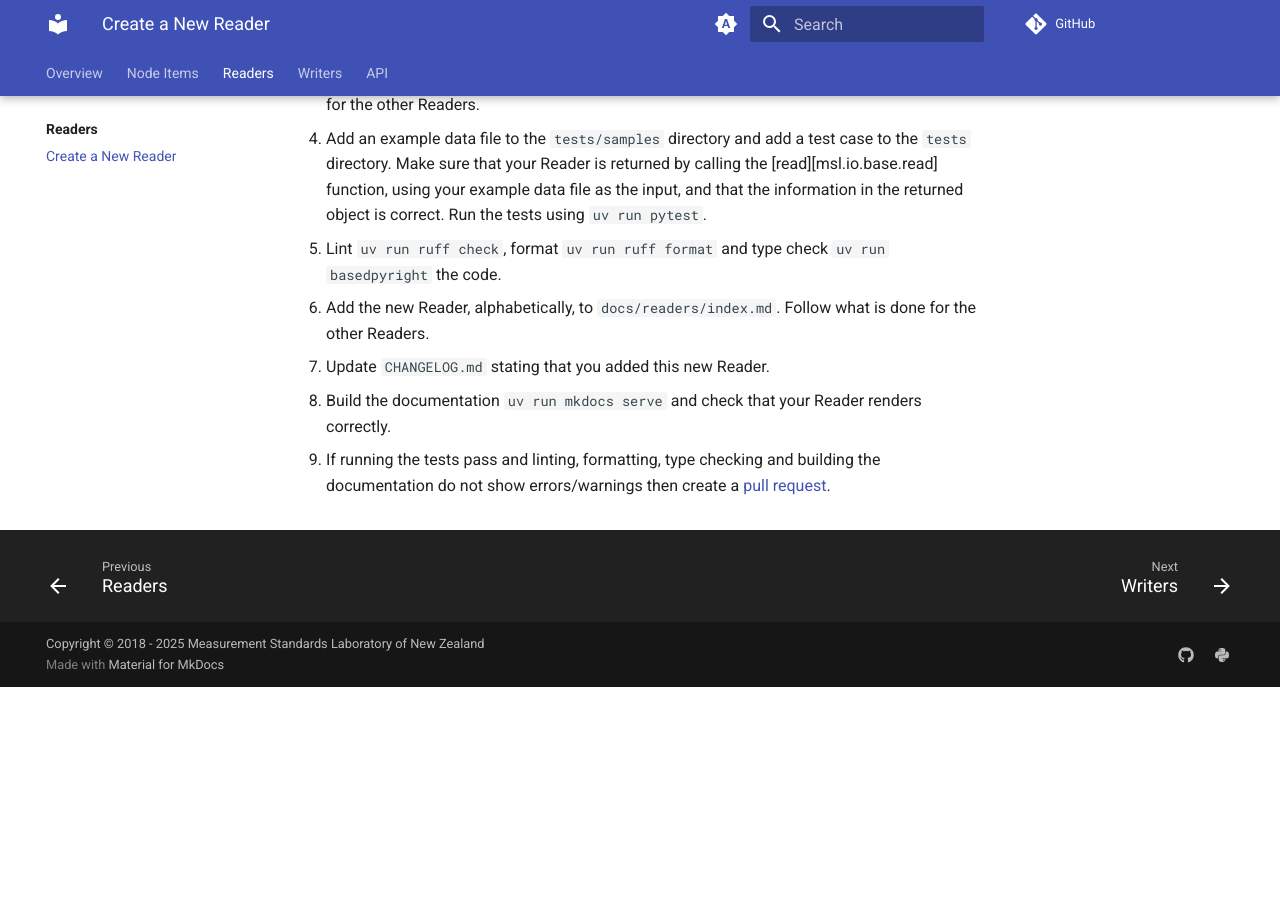
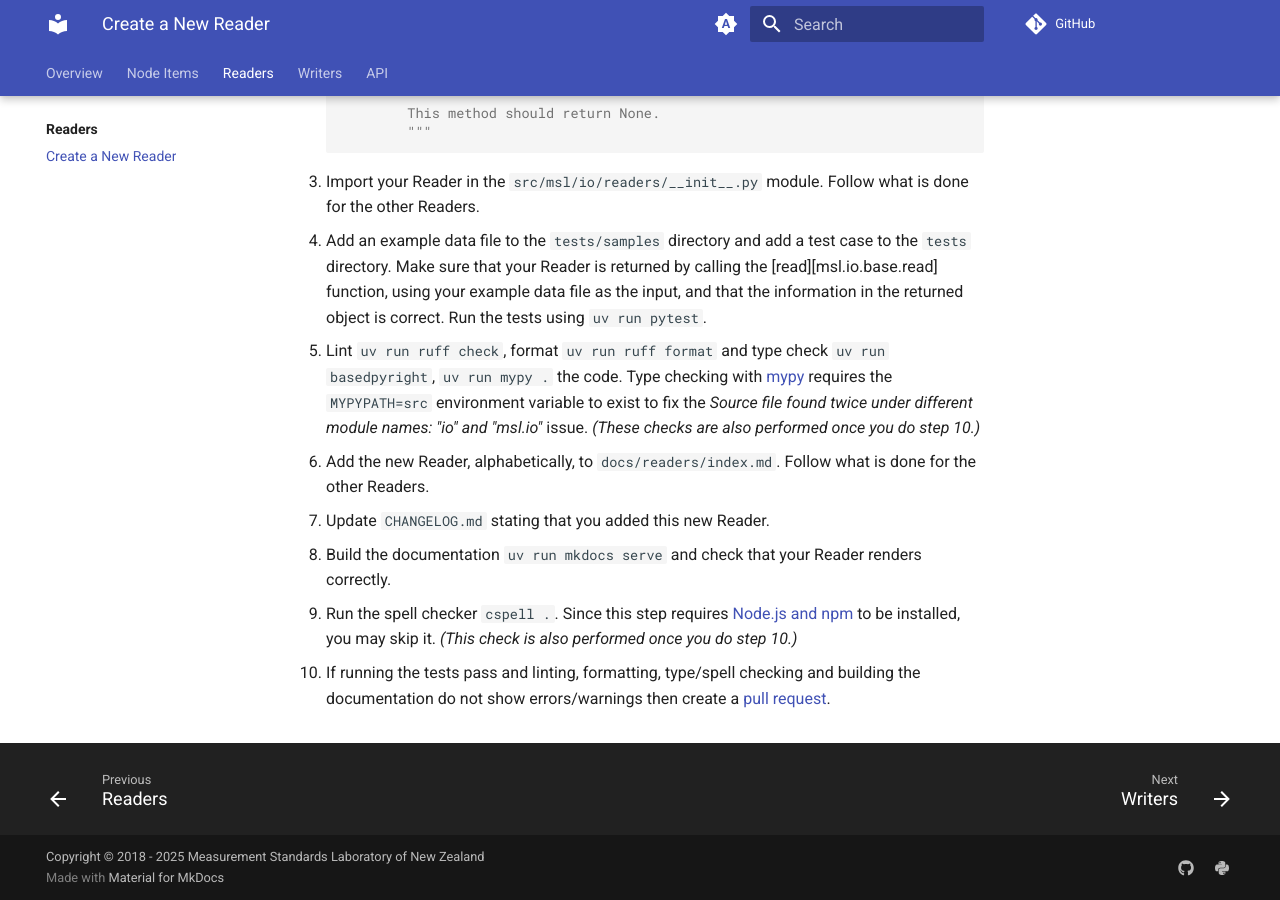
Before and after one commit to MSLNZ/msl-io, an MkDocs documentation site: the page built from docs/readers/create.md, in a window 1280 px wide and 900 px high, scrolled down 1600 px. Built offline with MkDocs 1.6.1 and Material for MkDocs 9.7.7, drawn with Linux system fonts in a browser that asks for light colours; comment, search, counter and statistics services are not loaded; the version menu is left out; before the commit the page ends 2287 px from its top, so only the background shows below that; some of the changed text lies outside the part shown.

Commit message:
docs: mention dev dependencies in readers/create.md

```diff
--- a/cspell.json
+++ b/cspell.json
@@ -49,6 +49,9 @@
         "levelno",
         "loadtxt",
         "mkdocs",
+        "mkdocstrings",
+        "mypy",
+        "MYPYPATH",
         "ncols",
         "ndarray",
         "NOCLOSEPROCESS",
--- a/docs/readers/create.md
+++ b/docs/readers/create.md
@@ -2,7 +2,7 @@
 
 When adding a new [Reader][msl.io.base.Reader] to the [repository]{:target="_blank"} the following steps should be performed.
 
-[uv]{:target="_blank"} is used as the package and project manager for `msl-io` development, it is recommended to install it.
+[uv]{:target="_blank"} is used as the package and project manager for `msl-io` development, it is recommended to install it. [mypy]{:target="_blank"} and [basedpyright]{:target="_blank"} are used as type checkers, [ruff]{:target="_blank"} is used as the formatter/linter and the documentation is built with [MkDocs]{:target="_blank"} using the [Material]{:target="_blank"} theme and the [mkdocstrings-python]{:target="_blank"} plugin. Installation of these packages is automatically managed for you by [uv]{:target="_blank"}. [CSpell]{:target="_blank"} provides spell checking and can be installed by running `npm install -g cspell@latest` (which requires [Node.js and npm]{:target="_blank"} to be installed).
 
 !!! note
     If you do not want to contribute your new [Reader][msl.io.base.Reader] to the [repository]{:target="_blank"} then you only need to write the code shown in Step 2 to use your [Reader][msl.io.base.Reader] in your own software. Once you import your module in your code, your [Reader][msl.io.base.Reader] will be registered and it will be used to [read][msl.io.read] your data files.
@@ -70,7 +70,7 @@
 
 4. Add an example data file to the `tests/samples` directory and add a test case to the `tests` directory. Make sure that your Reader is returned by calling the [read][msl.io.base.read] function, using your example data file as the input, and that the information in the returned object is correct. Run the tests using `uv run pytest`.
 
-5. Lint `uv run ruff check`, format `uv run ruff format` and type check `uv run basedpyright` the code.
+5. Lint `uv run ruff check`, format `uv run ruff format` and type check `uv run basedpyright`, `uv run mypy .` the code. Type checking with [mypy]{:target="_blank"} requires the `MYPYPATH=src` environment variable to exist to fix the *Source file found twice under different module names: "io" and "msl.io"* issue. *(These checks are also performed once you do step 10.)*
 
 6. Add the new Reader, alphabetically, to `docs/readers/index.md`. Follow what is done for the other Readers.
 
@@ -78,9 +78,19 @@
 
 8. Build the documentation `uv run mkdocs serve` and check that your Reader renders correctly.
 
-9. If running the tests pass and linting, formatting, type checking and building the documentation do not show errors/warnings then create a [pull request]{:target="_blank"}.
+9. Run the spell checker `cspell .`. Since this step requires [Node.js and npm]{:target="_blank"} to be installed, you may skip it. *(This check is also performed once you do step 10.)*
+
+10. If running the tests pass and linting, formatting, type/spell checking and building the documentation do not show errors/warnings then create a [pull request]{:target="_blank"}.
 
 [fork]: https://docs.github.com/en/pull-requests/collaborating-with-pull-requests/working-with-forks/fork-a-repo
 [pull request]: https://docs.github.com/en/pull-requests/collaborating-with-pull-requests/proposing-changes-to-your-work-with-pull-requests/creating-a-pull-request-from-a-fork
 [repository]: https://github.com/MSLNZ/msl-io
 [uv]: https://docs.astral.sh/uv/
+[mypy]: https://mypy.readthedocs.io/en/stable/index.html
+[basedpyright]: https://docs.basedpyright.com/latest/
+[ruff]: https://docs.astral.sh/ruff/
+[MkDocs]: https://www.mkdocs.org/
+[Material]: https://squidfunk.github.io/mkdocs-material/
+[mkdocstrings-python]: https://mkdocstrings.github.io/python/
+[CSpell]: https://cspell.org/
+[Node.js and npm]: https://docs.npmjs.com/downloading-and-installing-node-js-and-npm
```
